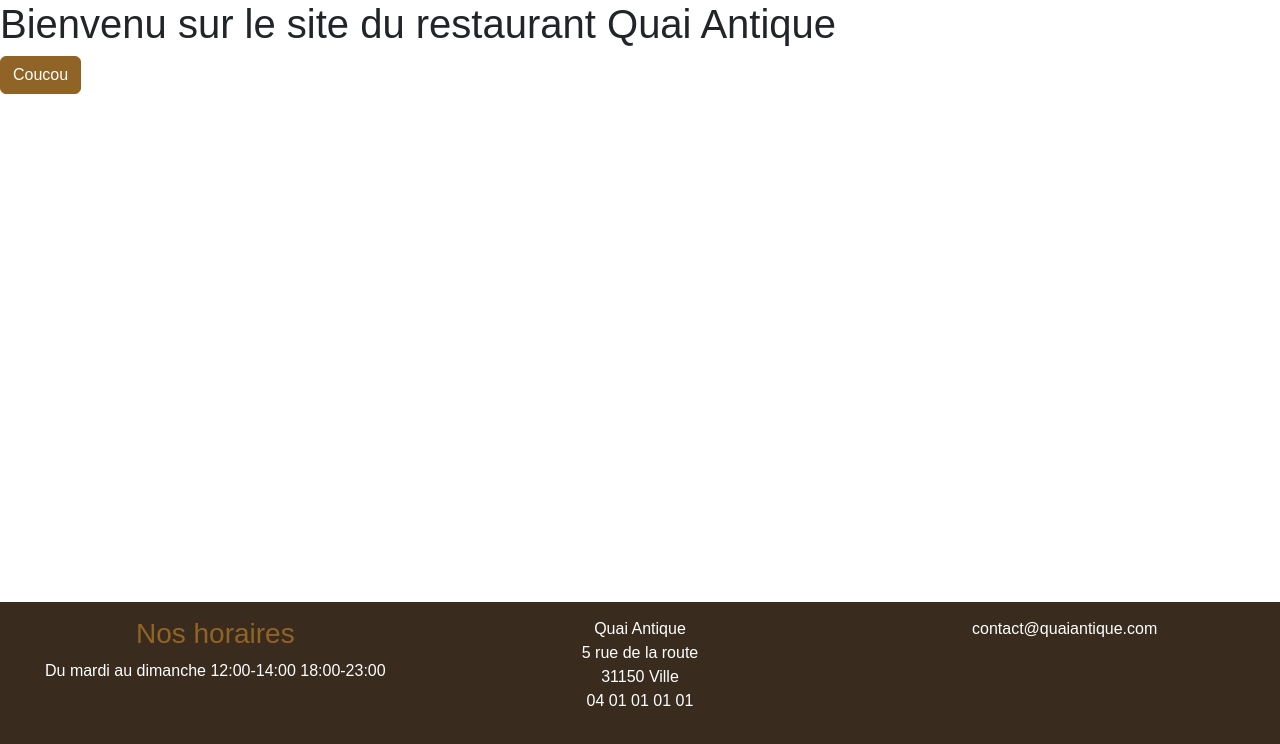
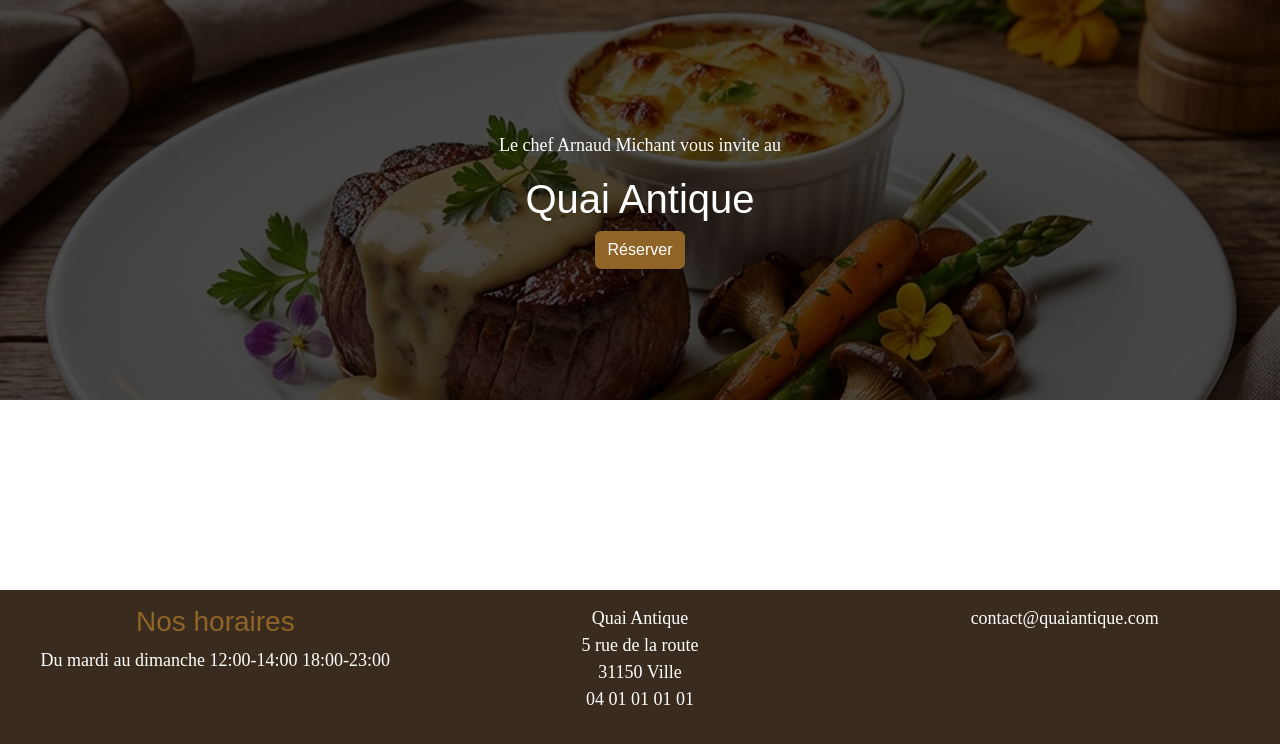
Before and after one commit to arthurgatoux/quai_antique, a PHP site: page / in a window 1280 px wide. Shown: the part 56-800 px from the top of the page. Run offline with PHP 8.4, Linux system fonts and the light colour scheme; some libraries are stand-ins or nearby versions; some web fonts are replaced.

Commit message:
Add images and big title

```diff
--- a/pages/home.html
+++ b/pages/home.html
@@ -1,2 +1,7 @@
-<h1>Bienvenu sur le site du restaurant Quai Antique</h1>
-<button class="btn btn-primary">Coucou</button>
+<div class="hero-scene text-center text-white">
+    <div class="hero-scene-content">
+        <p>Le chef Arnaud Michant vous invite au</p>
+        <h1>Quai Antique</h1>
+        <button class="btn btn-primary">Réserver</button>
+    </div>
+</div>
--- a/scss/main.scss
+++ b/scss/main.scss
@@ -1,18 +1,50 @@
 @import url("/node_modules/bootstrap-icons/font/bootstrap-icons.css");
 @import 'custom';
 
-html{
+html {
     position: relative;
     min-height: 100%;
 }
 
-main{
+main {
     margin-bottom: 250px;
 }
 
-footer.footer{
+footer.footer {
     padding: 15px;
     position: absolute;
     bottom: 0;
     width: 100%;
 }
+
+p {
+    font-family: $font-family-serif;
+    font-size: 18px;
+}
+
+.hero-scene {
+    position: relative;
+    &::before {
+        content: "";
+        position: absolute;
+        top: 0;
+        left: 0;
+        width: 100%;
+        height: 100%;
+        background-image: url('../images/hero-accueil.png');
+        background-size: cover;
+        filter: brightness(0.3);
+    }
+
+    *{
+        position: relative;
+    }
+
+    .hero-scene-content{
+        height: 400px;
+        display: flex;
+        flex-direction: column;
+        align-items: center;
+        justify-content: center;
+    }
+}
```
Also changed, not shown: images/Chef-image.png (added), images/fondant.png (added), images/hero-accueil.png (added), images/hero-galerie.png (added), images/salle-accueil.png (added), images/salle-nuit.png (added), images/saumon.png (added), scss/main.css, 1 other file.
